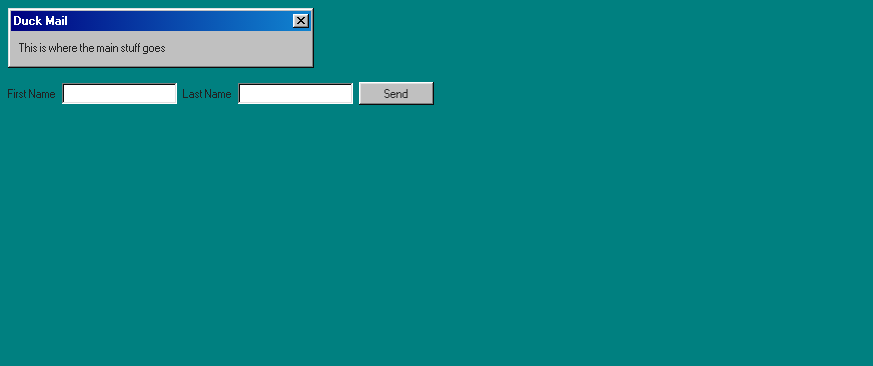
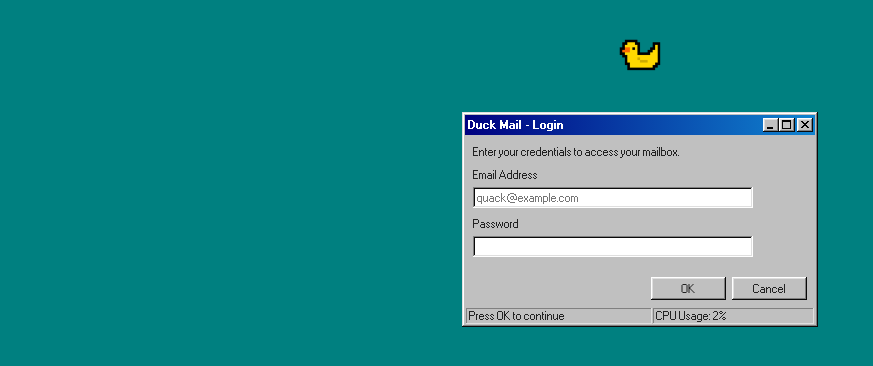
Before and after one commit to ZiggyZonko/DuckMail, a plain HTML site: page client/index.html in a window 1280 px wide. Shown: the whole page, without its empty margins (0-873 px from the left). Drawn offline with nearby package versions, Linux system fonts and the light colour scheme.

Commit message:
Updated Structure + Frontend

```diff
--- a/client/index.html
+++ b/client/index.html
@@ -7,34 +7,50 @@
     <link rel="stylesheet" href="https://unpkg.com/98.css">
     <link rel="icon" href="assets/favicon.png" type="image/png">
 </head>
-<body style="background-color:#008080">
+<body style="background-color:#008080; padding: 20px; font-family: 'MS Sans Serif', Arial, sans-serif;">
 
-<div class="window" style="width: 300px">
+  <img src="assets/favicon.png" alt="logo" style="display: block; margin: 0 auto 20px; width: 64px; height: 64px;">
+
+<div class="window" style="width: 350px; margin: 0 auto;">
   <div class="title-bar">
-    <div class="title-bar-text">Duck Mail</div>
+    <div class="title-bar-text">Duck Mail - Login</div>
     <div class="title-bar-controls">
+      <button aria-label="Minimize"></button>
+      <button aria-label="Maximize"></button>
       <button aria-label="Close"></button>
     </div>
   </div>
+
   <div class="window-body">
-    <p>This is where the main stuff goes</p>
+    <p>Enter your credentials to access your mailbox.</p>
+
+    <form action="/submit" method="POST">
+      <div class="field-row-stacked" style="width: 280px">
+        <label for="email">Email Address</label>
+        <input id="email" name="email" type="email" placeholder="quack@example.com" required />
+      </div>
+
+      <div class="field-row-stacked" style="width: 280px; margin-top: 10px;">
+        <label for="password">Password</label>
+        <input id="password" name="password" type="password" required />
+      </div>
+
+      <div class="field-row" style="justify-content: flex-end; margin-top: 20px;">
+        <button id="submitBtn" type="submit">OK</button>
+        <button type="button" onclick="close_window()">Cancel</button>
+      </div>
+    </form>
+  </div>
+
+  <div class="status-bar">
+    <p class="status-bar-field">Press OK to continue</p>
+    <p class="status-bar-field">CPU Usage: 2%</p>
   </div>
 </div>
 
-<br>
-
-<form action="/submit" method="POST">
-  <div class="field-row">
-    <label for="text">First Name</label>
-    <input id="text" name="text" type="text"/>
-    <label for="text1">Last Name</label>
-    <input id="text1" name="text1" type="text"/>
-    <input id="submitBtn" type="submit" value="Send"/>
-  </div>
-</form>
-
 <audio id="duckSound" src="assets/duck.mp3"></audio>
-<script src="client.js"></script>
+<script src="js/client.js"></script>
+<script src="js/closewindow.js"></script>
 
 </body>
 </html>
--- /dev/null
+++ b/client/js/closewindow.js
@@ -0,0 +1,4 @@
+function window_close() {
+    window.open('', '_self', ''); // Open a blank page in the current tab
+    window.close(); // Close the current tab
+}
--- a/server/express.js
+++ b/server/express.js
@@ -1,13 +1,15 @@
 const express = require('express');
+const bodyParser = require("body-parser");
 
 const app = express();
 const port = 5503;
 
 app.use(express.static('../client'));
 app.use(express.urlencoded({ extended: true }));
+app.use(bodyParser.json()); // To support JSON-encoded bodies
 
 app.post("/submit", (req, res) => {
-    res.send("Form submitted!, Welcome to Duck Mail, " + req.body.text + " " + req.body.text1);
+    res.send("Form submitted!, Welcome to Duck Mail, " + req.body.email + " " + req.body.password);
 })
 
 app.listen(port, () => {
```
Also changed, not shown: client/style.css (added, +8 -0 lines), client/js/client.js (renamed from client/client.js).
